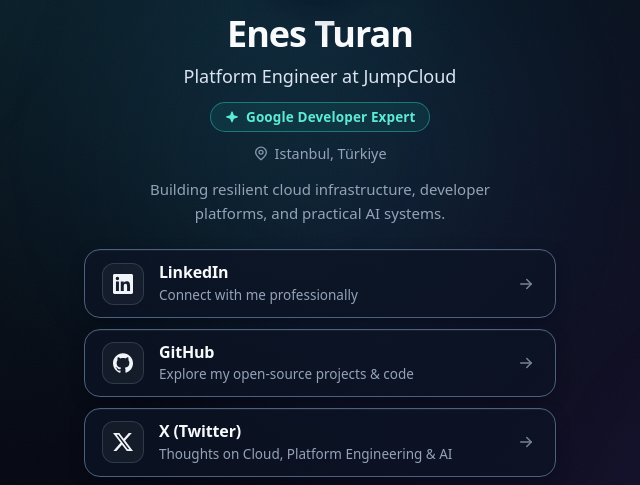
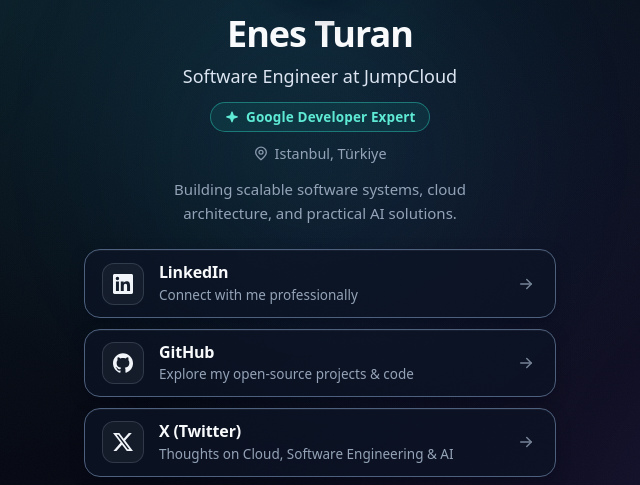
Before and after one commit to devenes/turan-dock, a plain HTML site: page index.html in a window 1280 px wide. Shown: the part 151-636 px from the top of the page, 320-960 px from the left. Drawn offline with Linux system fonts and the light colour scheme.

Commit message:
chore: update title to Software Engineer at JumpCloud

```diff
--- a/config/profile.js
+++ b/config/profile.js
@@ -13,7 +13,7 @@
 export const profile = {
   name: "Enes Turan",
 
-  headline: "Platform Engineer at JumpCloud",
+  headline: "Software Engineer at JumpCloud",
 
   badges: [
     {
@@ -25,7 +25,7 @@ export const profile = {
   location: "Istanbul, Türkiye",
 
   description:
-    "Building resilient cloud infrastructure, developer platforms, and practical AI systems.",
+    "Building scalable software systems, cloud architecture, and practical AI solutions.",
 
   avatar: {
     src: "./assets/images/profile.webp",
@@ -33,9 +33,9 @@ export const profile = {
   },
 
   seo: {
-    title: "Enes Turan — Platform Engineer & Google Developer Expert",
+    title: "Enes Turan — Software Engineer & Google Developer Expert",
     description:
-      "Official personal profile and social links of Enes Turan — Platform Engineer at JumpCloud and Google Developer Expert based in Istanbul, Türkiye.",
+      "Official personal profile and social links of Enes Turan — Software Engineer at JumpCloud and Google Developer Expert based in Istanbul, Türkiye.",
   },
 
   links: [
@@ -60,7 +60,7 @@ export const profile = {
       label: "X (Twitter)",
       url: "https://x.com/thedevenes",
       icon: "x",
-      description: "Thoughts on Cloud, Platform Engineering & AI",
+      description: "Thoughts on Cloud, Software Engineering & AI",
       enabled: true,
     },
     {
--- a/index.html
+++ b/index.html
@@ -7,8 +7,8 @@
   <meta http-equiv="Content-Security-Policy" content="default-src 'self'; script-src 'self'; style-src 'self' 'unsafe-inline'; img-src 'self' data:; object-src 'none'; base-uri 'none'; form-action 'none';">
   <meta name="referrer" content="strict-origin-when-cross-origin">
 
-  <title>Enes Turan — Platform Engineer &amp; Google Developer Expert</title>
-  <meta name="description" content="Official personal profile and social links of Enes Turan — Platform Engineer at JumpCloud and Google Developer Expert based in Istanbul, Türkiye.">
+  <title>Enes Turan — Software Engineer &amp; Google Developer Expert</title>
+  <meta name="description" content="Official personal profile and social links of Enes Turan — Software Engineer at JumpCloud and Google Developer Expert based in Istanbul, Türkiye.">
   <meta name="author" content="Enes Turan">
   <meta name="theme-color" content="#060913">
 
@@ -18,22 +18,22 @@
   <!-- Open Graph -->
   <meta property="og:type" content="website">
   <meta property="og:site_name" content="Enes Turan">
-  <meta property="og:title" content="Enes Turan — Platform Engineer &amp; Google Developer Expert">
-  <meta property="og:description" content="Platform Engineer at JumpCloud and Google Developer Expert based in Istanbul, Türkiye. Connect on LinkedIn, GitHub, X, Instagram, and Facebook.">
+  <meta property="og:title" content="Enes Turan — Software Engineer &amp; Google Developer Expert">
+  <meta property="og:description" content="Software Engineer at JumpCloud and Google Developer Expert based in Istanbul, Türkiye. Connect on LinkedIn, GitHub, X, Instagram, and Facebook.">
   <meta property="og:url" content="https://devenes.github.io/turan-dock/">
   <meta property="og:image" content="https://devenes.github.io/turan-dock/assets/images/og-image.png">
   <meta property="og:image:width" content="1200">
   <meta property="og:image:height" content="630">
-  <meta property="og:image:alt" content="Enes Turan — Platform Engineer at JumpCloud and Google Developer Expert">
+  <meta property="og:image:alt" content="Enes Turan — Software Engineer at JumpCloud and Google Developer Expert">
 
   <!-- Twitter / X Card -->
   <meta name="twitter:card" content="summary_large_image">
   <meta name="twitter:site" content="@thedevenes">
   <meta name="twitter:creator" content="@thedevenes">
-  <meta name="twitter:title" content="Enes Turan — Platform Engineer &amp; Google Developer Expert">
-  <meta name="twitter:description" content="Platform Engineer at JumpCloud and Google Developer Expert based in Istanbul, Türkiye.">
+  <meta name="twitter:title" content="Enes Turan — Software Engineer &amp; Google Developer Expert">
+  <meta name="twitter:description" content="Software Engineer at JumpCloud and Google Developer Expert based in Istanbul, Türkiye.">
   <meta name="twitter:image" content="https://devenes.github.io/turan-dock/assets/images/og-image.png">
-  <meta name="twitter:image:alt" content="Enes Turan — Platform Engineer at JumpCloud and Google Developer Expert">
+  <meta name="twitter:image:alt" content="Enes Turan — Software Engineer at JumpCloud and Google Developer Expert">
 
   <link rel="stylesheet" href="./assets/css/style.css">
   <script type="module" src="./assets/js/main.js"></script>
@@ -65,7 +65,7 @@
 
         <h1 id="profile-name" class="profile-name">Enes Turan</h1>
 
-        <p id="profile-headline" class="profile-headline">Platform Engineer at JumpCloud</p>
+        <p id="profile-headline" class="profile-headline">Software Engineer at JumpCloud</p>
 
         <div id="profile-badges" class="profile-badges"></div>
 
```
Also changed, not shown: assets/images/og-image.png.
